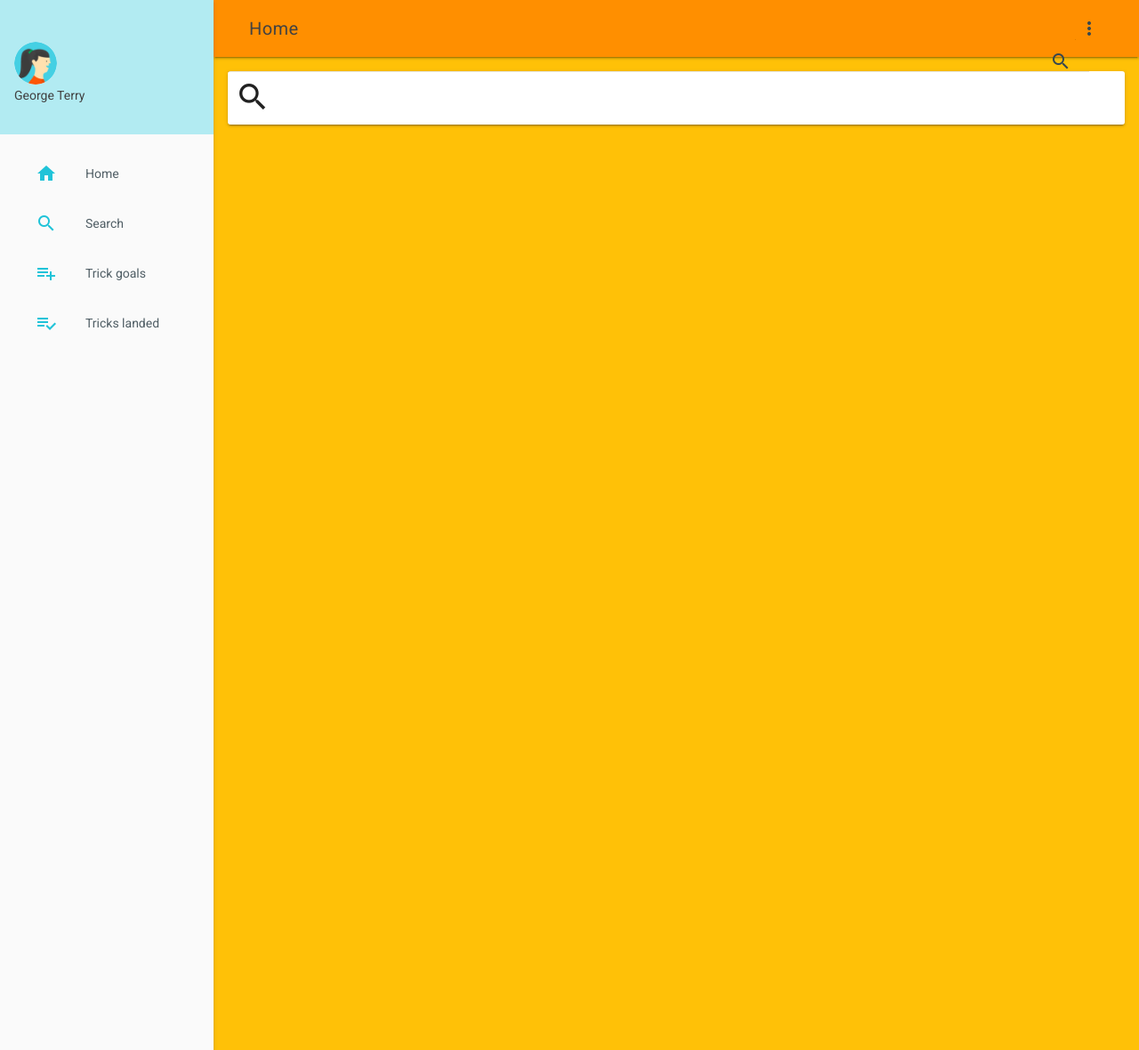
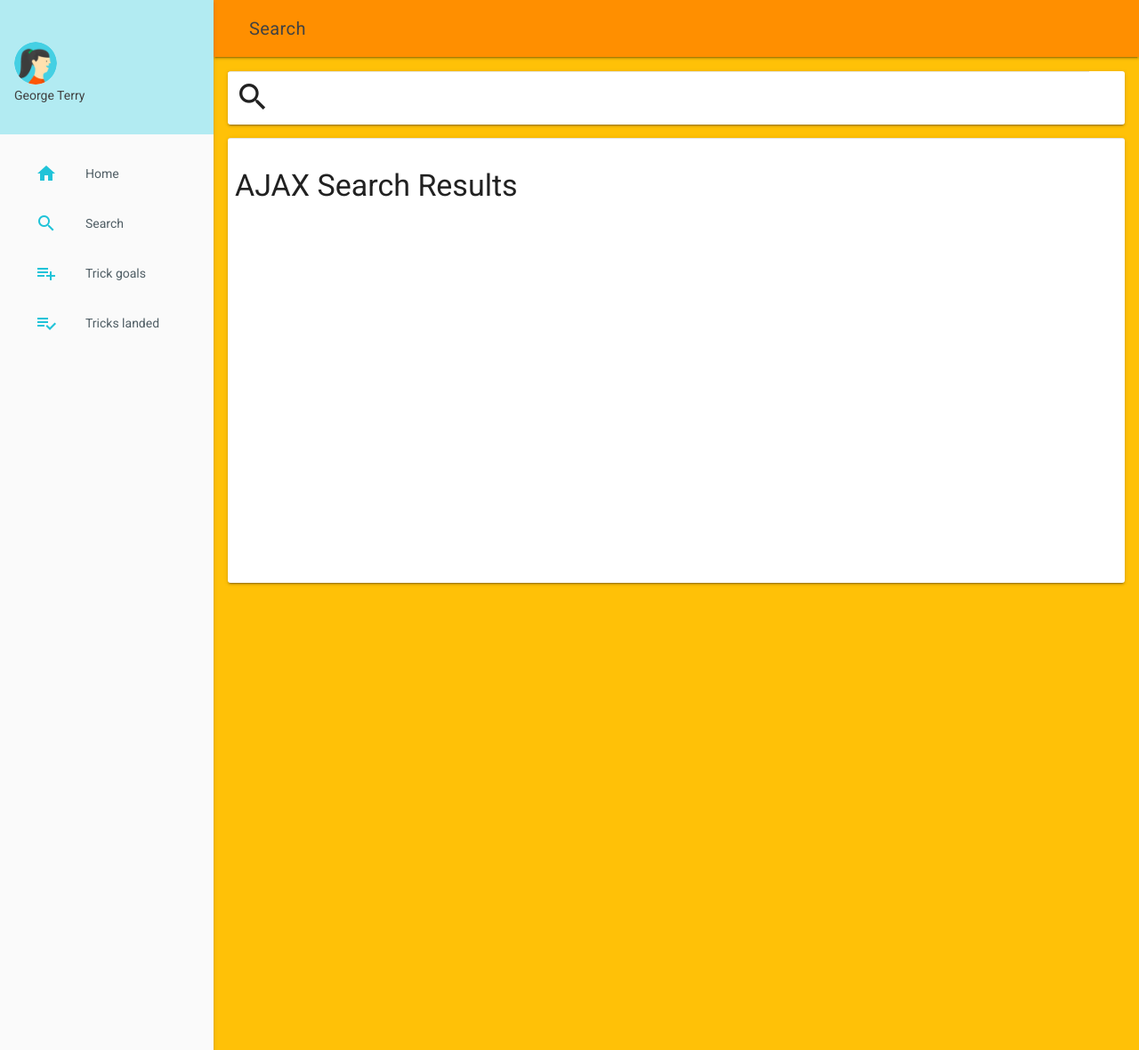
Before and after one commit to George-Terry/theskaterbase, a PHP site: page /search.html in a window 1280 px wide. Shown: the top 1180 px of the page at 89% size. Run offline with PHP 8.4, Linux system fonts and the light colour scheme; some libraries are stand-ins or nearby versions.

Commit message:
Search page layout
Updating the layout so that it is ready for me to start adding the
search functionality

```diff
--- a/search.html
+++ b/search.html
@@ -55,25 +55,7 @@
     <div class="demo-layout mdl-layout mdl-js-layout mdl-layout--fixed-drawer mdl-layout--fixed-header">
       <header class="demo-header mdl-layout__header ">
         <div class="mdl-layout__header-row">
-          <span class="mdl-layout-title">Home</span>
-          <div class="mdl-layout-spacer"></div>
-          <div class="mdl-textfield mdl-js-textfield mdl-textfield--expandable">
-            <label class="mdl-button mdl-js-button mdl-button--icon" for="search">
-              <i class="material-icons">search</i>
-            </label>
-            <div class="mdl-textfield__expandable-holder">
-              <input class="mdl-textfield__input" type="text" id="search">
-              <label class="mdl-textfield__label" for="search">Enter your query...</label>
-            </div>
-          </div>
-          <button class="mdl-button mdl-js-button mdl-js-ripple-effect mdl-button--icon" id="hdrbtn">
-            <i class="material-icons">more_vert</i>
-          </button>
-          <ul class="mdl-menu mdl-js-menu mdl-js-ripple-effect mdl-menu--bottom-right" for="hdrbtn">
-            <li class="mdl-menu__item">About</li>
-            <li class="mdl-menu__item">Contact</li>
-            <li class="mdl-menu__item">Legal information</li>
-          </ul>
+          <span class="mdl-layout-title">Search</span>
         </div>
       </header>
       <div class="demo-drawer mdl-layout__drawer">
@@ -100,9 +82,14 @@
                 </form>
               </div>
             </div>
+            <div class="mdl-cell mdl-cell--4-col mdl-cell--4-col-tablet mdl-cell--12-col-desktop">
+              <div class="results mdl-shadow--2dp mdl-card__actions mdl-card--border">
+              	<h3>AJAX Search Results</h3>
+              </div>
+            </div>
             <!-- Video
             <div class="demo-updates mdl-card mdl-shadow--2dp mdl-cell mdl-cell--4-col mdl-cell--4-col-tablet mdl-cell--12-col-desktop">
-              <div class="watch mdl-card--expand">
+              <div class="video mdl-card--expand">
               <iframe width="1280" height="720" src="https://www.youtube.com/embed/dlo0GkrLSYE?rel=0" frameborder="0" allowfullscreen></iframe>
               </div>
               <div class="add_or_remove mdl-card__actions mdl-card--border">
--- a/style.css
+++ b/style.css
@@ -50,3 +50,10 @@
   padding-left: 40px;
   font-size: 30px;
 }
+
+.results {
+  background-color: white;
+  border-radius: 3px;
+  height: 500px;
+  margin-top: 15px;
+}
```
